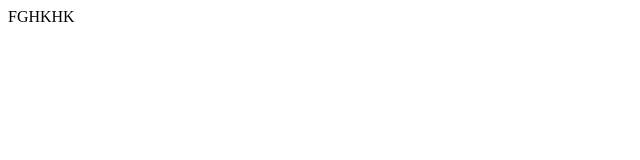
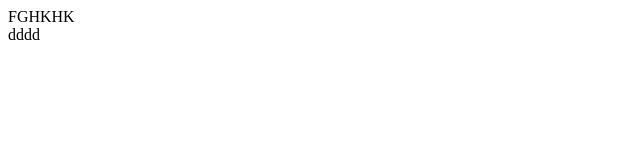
Before and after one commit to fadikhouryy/fadikhouryy.github.io, a plain HTML site: page new.html in a window 1280 px wide. Shown: the full height of the page, 0-640 px from the left. Drawn offline with Linux system fonts and the light colour scheme.

Commit message:
Update new.html

```diff
--- a/new.html
+++ b/new.html
@@ -1,5 +1,6 @@
 <html>
 <body>
-FGHKHK
+FGHKHK<br>
+dddd
 	</body>
 </html>
```
